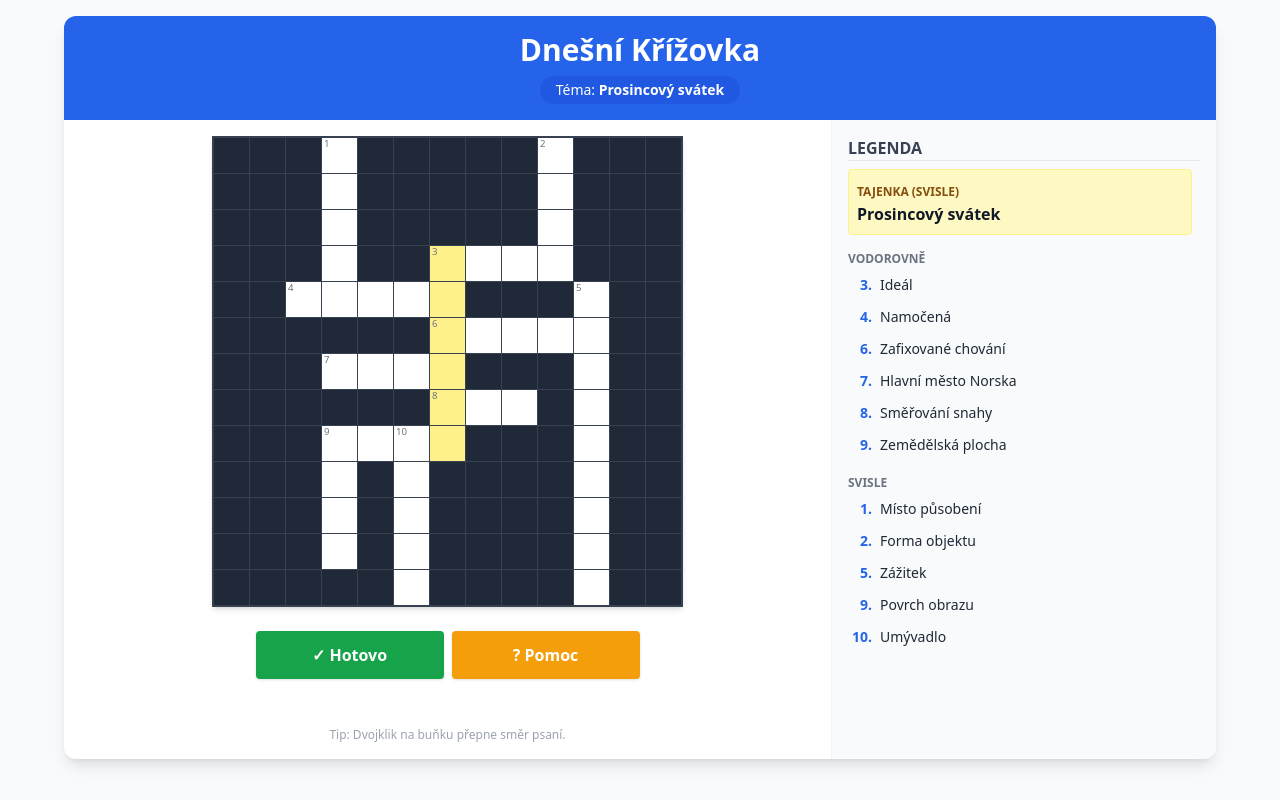
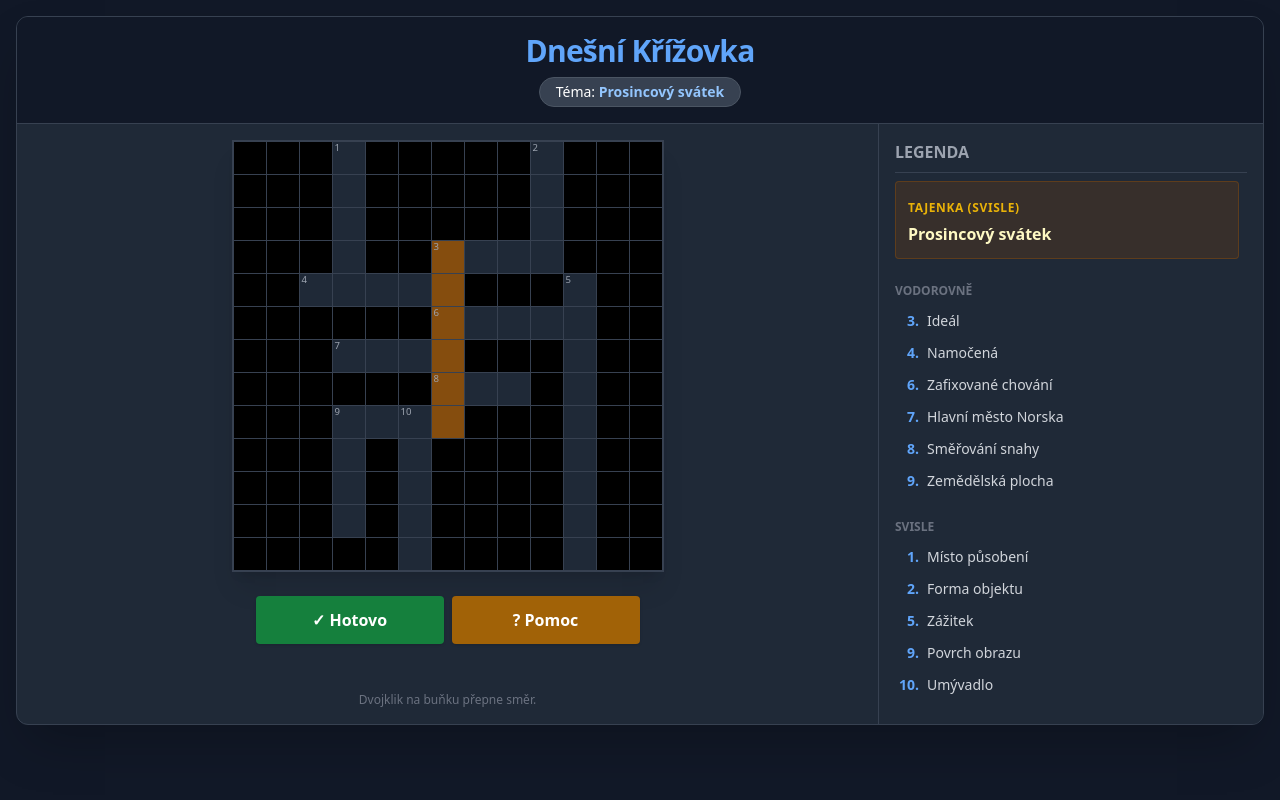
Before and after one commit to GrimBubbles/crossWordle, a plain HTML site: page index.html in a window 1280 px wide. Drawn offline with nearby package versions, Linux system fonts and the light colour scheme.

Commit message:
Update index.html

```diff
--- a/index.html
+++ b/index.html
@@ -1,110 +1,154 @@
 <!DOCTYPE html>
-<html lang="cs">
+<html lang="cs" class="dark">
 <head>
     <meta charset="UTF-8">
     <meta name="viewport" content="width=device-width, initial-scale=1.0">
     <title>Dnešní Křížovka</title>
     <script src="https://cdn.tailwindcss.com"></script>
+    <script>
+        tailwind.config = {
+            darkMode: 'class',
+            theme: {
+                extend: {
+                    colors: {
+                        gray: {
+                            850: '#1f2937',
+                            900: '#111827',
+                            950: '#030712',
+                        }
+                    }
+                }
+            }
+        }
+    </script>
     <style>
+        body {
+            background-color: #111827; /* Gray 900 */
+            color: #e5e7eb; /* Gray 200 */
+        }
+
         /* Mřížka */
         .crossword-grid {
             display: grid;
             gap: 1px;
-            background-color: #374151;
+            background-color: #374151; /* Barva mřížky */
             border: 2px solid #374151;
             margin: 0 auto;
             touch-action: manipulation;
         }
+
+        /* Buňky */
         .cell {
             position: relative;
-            background-color: white;
+            background-color: #1f2937; /* Gray 800 - základní buňka */
             aspect-ratio: 1;
             transition: background-color 0.1s;
         }
-        .cell.black { background-color: #1f2937; }
-        .cell.tajenka { background-color: #fef08a; }
 
-        /* Zvýraznění aktivního slova */
-        .cell.active-highlight { background-color: #bae6fd !important; }
-        /* Pokud je to zároveň tajenka a je aktivní */
-        .cell.tajenka.active-highlight { background-color: #fde047 !important; }
+        /* Černá políčka (teď spíše 'prázdná' v tmavém režimu) */
+        .cell.black {
+            background-color: #000000;
+        }
+
+        /* Tajenka (zlatavá, ale ne moc svítivá) */
+        .cell.tajenka {
+            background-color: #854d0e; /* Yellow 800 */
+            color: #fef08a; /* Světlý text */
+        }
+
+        /* Zvýraznění aktivního slova (tmavě modrá) */
+        .cell.active-highlight {
+            background-color: #1e40af !important; /* Blue 800 */
+        }
+        .cell.tajenka.active-highlight {
+            background-color: #a16207 !important; /* Yellow 700 */
+        }
 
         /* Inputy */
         .cell input {
             width: 100%; height: 100%;
             text-align: center; font-size: 1.1rem; font-weight: bold;
             text-transform: uppercase; border: none; background: transparent;
-            outline: none; padding: 0; margin: 0; color: #111827;
+            outline: none; padding: 0; margin: 0;
+            color: #ffffff; /* Bílý text */
             border-radius: 0; cursor: default;
-            caret-color: transparent; /* Skryje blikající kurzor, vypadá to lépe */
+            caret-color: transparent;
         }
-        .cell input:focus { background: transparent; }
 
-        /* Čísla */
+        /* Čísla (šedivá) */
         .cell-number {
             position: absolute; top: 1px; left: 2px;
-            font-size: 0.6rem; color: #6b7280; pointer-events: none; line-height: 1;
+            font-size: 0.6rem; color: #9ca3af; pointer-events: none; line-height: 1;
         }
 
         /* Legenda */
-        .clue-item { cursor: pointer; transition: background 0.2s; }
-        .clue-item:hover { background-color: #eff6ff; }
-        .clue-item.active-clue { background-color: #dbeafe; border-left: 4px solid #2563eb; }
+        .clue-item {
+            cursor: pointer;
+            transition: background 0.2s;
+            color: #d1d5db; /* Gray 300 */
+        }
+        .clue-item:hover { background-color: #374151; }
+        .clue-item.active-clue {
+            background-color: #1e3a8a; /* Dark Blue */
+            border-left: 4px solid #60a5fa; /* Light Blue accent */
+        }
 
         /* Loader */
         .loader {
-            border: 4px solid #f3f3f3; border-top: 4px solid #3b82f6;
+            border: 4px solid #374151; border-top: 4px solid #3b82f6;
             border-radius: 50%; width: 40px; height: 40px;
             animation: spin 1s linear infinite; margin: 20px auto;
         }
         @keyframes spin { 0% { transform: rotate(0deg); } 100% { transform: rotate(360deg); } }
 
-        @media (max-width: 600px) { .cell input { font-size: 0.9rem; } }
+        @media (max-width: 600px) { .cell input { font-size: 0.85rem; } }
     </style>
 </head>
-<body class="bg-gray-50 text-gray-800 min-h-screen flex flex-col font-sans">
+<body class="min-h-screen flex flex-col font-sans">
 
     <main class="flex-grow p-2 md:p-4">
-        <div class="max-w-6xl mx-auto bg-white rounded-xl shadow-lg overflow-hidden min-h-[600px]">
-            <header class="bg-blue-600 text-white p-4 text-center">
-                <h1 class="text-2xl md:text-3xl font-extrabold">Dnešní Křížovka</h1>
-                <div class="mt-2 inline-block bg-blue-700 bg-opacity-50 px-4 py-1 rounded-full text-sm">
-                    Téma: <span id="theme-display" class="font-bold">Načítání...</span>
+        <div class="max-w-7xl mx-auto bg-gray-800 rounded-xl shadow-2xl overflow-hidden min-h-[600px] border border-gray-700">
+            <header class="bg-gray-900 text-white p-4 text-center border-b border-gray-700">
+                <h1 class="text-2xl md:text-3xl font-extrabold tracking-tight text-blue-400">Dnešní Křížovka</h1>
+                <div class="mt-2 inline-block bg-gray-700 px-4 py-1 rounded-full text-sm border border-gray-600">
+                    Téma: <span id="theme-display" class="font-bold text-blue-300">Načítání...</span>
                 </div>
             </header>
 
             <div id="loading-state" class="py-20 text-center">
                 <div class="loader"></div>
-                <p class="text-gray-500">Stahuji křížovku...</p>
+                <p class="text-gray-400 mt-4">Generuji mřížku...</p>
             </div>
 
             <div id="game-content" class="hidden flex flex-col lg:flex-row h-full">
                 <!-- Mřížka -->
-                <div class="flex-1 p-4 flex flex-col items-center justify-start border-r border-gray-100">
-                    <div id="grid-container" class="crossword-grid shadow-md mb-6"></div>
+                <div class="flex-1 p-4 flex flex-col items-center justify-start border-r border-gray-700">
+                    <div id="grid-container" class="crossword-grid shadow-xl mb-6"></div>
 
                     <div class="flex gap-2 w-full justify-center max-w-sm">
-                        <button onclick="checkGame()" class="flex-1 bg-green-600 text-white py-3 rounded shadow font-bold hover:bg-green-700 transition">✓ Hotovo</button>
-                        <button onclick="revealLetter()" class="flex-1 bg-amber-500 text-white py-3 rounded shadow font-bold hover:bg-amber-600 transition">? Pomoc</button>
+                        <button onclick="checkGame()" class="flex-1 bg-green-700 hover:bg-green-600 text-white py-3 rounded shadow font-bold transition">✓ Hotovo</button>
+                        <button onclick="revealLetter()" class="flex-1 bg-yellow-700 hover:bg-yellow-600 text-white py-3 rounded shadow font-bold transition">? Pomoc</button>
                     </div>
                     <div id="status-msg" class="mt-4 font-bold h-6 text-center text-lg"></div>
-                    <p class="text-xs text-gray-400 mt-2">Tip: Dvojklik na buňku přepne směr psaní.</p>
+                    <p class="text-xs text-gray-500 mt-2">Dvojklik na buňku přepne směr.</p>
                 </div>
 
                 <!-- Legenda -->
-                <div class="w-full lg:w-96 bg-gray-50 p-4 flex flex-col h-[500px] lg:h-auto overflow-hidden">
-                    <h3 class="font-bold text-gray-700 mb-2 border-b">LEGENDA</h3>
-                    <div class="overflow-y-auto flex-1 pr-2 space-y-4">
-                        <div class="bg-yellow-100 p-2 rounded border border-yellow-200">
-                            <span class="text-xs font-bold text-yellow-800 uppercase">Tajenka (svisle)</span>
-                            <div id="tajenka-clue" class="font-bold text-gray-900">...</div>
+                <div class="w-full lg:w-96 bg-gray-850 p-4 flex flex-col h-[500px] lg:h-auto overflow-hidden">
+                    <h3 class="font-bold text-gray-400 mb-2 border-b border-gray-700 pb-2">LEGENDA</h3>
+                    <div class="overflow-y-auto flex-1 pr-2 space-y-6 custom-scrollbar">
+
+                        <div class="bg-yellow-900/30 p-3 rounded border border-yellow-800/50">
+                            <span class="text-xs font-bold text-yellow-500 uppercase tracking-wider">Tajenka (svisle)</span>
+                            <div id="tajenka-clue" class="font-bold text-yellow-100 mt-1">...</div>
                         </div>
+
                         <div>
-                            <h4 class="font-bold text-xs text-gray-500 uppercase mb-1">Vodorovně</h4>
+                            <h4 class="font-bold text-xs text-gray-500 uppercase mb-2">Vodorovně</h4>
                             <ul id="clues-across" class="space-y-1 text-sm"></ul>
                         </div>
                         <div>
-                            <h4 class="font-bold text-xs text-gray-500 uppercase mb-1">Svisle</h4>
+                            <h4 class="font-bold text-xs text-gray-500 uppercase mb-2">Svisle</h4>
                             <ul id="clues-down" class="space-y-1 text-sm"></ul>
                         </div>
                     </div>
@@ -116,7 +160,7 @@
     <script>
         const JSON_URL = 'data/daily/daily_crossword.json';
 
-        let gameState = { grid: [], width: 13, height: 13, words: [] };
+        let gameState = { grid: [], width: 16, height: 16, words: [] };
         let currentDirection = 'H';
 
         async function init() {
@@ -171,7 +215,7 @@
             const listDown = document.getElementById('clues-down');
 
             container.style.gridTemplateColumns = `repeat(${gameState.width}, 1fr)`;
-            const size = Math.min(35, Math.floor((window.innerWidth - 32) / gameState.width));
+            const size = Math.min(32, Math.floor((window.innerWidth - 32) / gameState.width));
 
             gameState.grid.forEach((row, r) => {
                 row.forEach((cell, c) => {
@@ -204,7 +248,7 @@
                 const li = document.createElement('li');
                 li.id = `clue-${w.number}-${w.direction}`;
                 li.className = 'clue-item p-1 rounded flex gap-2';
-                li.innerHTML = `<span class="font-bold text-blue-600 w-5 text-right">${w.number}.</span><span>${w.clue}</span>`;
+                li.innerHTML = `<span class="font-bold text-blue-400 w-5 text-right">${w.number}.</span><span>${w.clue}</span>`;
 
                 li.onclick = () => {
                     currentDirection = w.direction;
@@ -217,14 +261,10 @@
             });
         }
 
-        // --- Logika Ovládání ---
-
         function handleCellClick(e, r, c, wordsHere) {
             if (document.activeElement === e.target) return;
-            // Chytrá detekce směru
             if (wordsHere.hasH && !wordsHere.hasV) currentDirection = 'H';
             else if (wordsHere.hasV && !wordsHere.hasH) currentDirection = 'V';
-
             highlightActiveWord(r, c);
         }
 
@@ -238,24 +278,19 @@
             const r = +e.target.dataset.r;
             const c = +e.target.dataset.c;
 
-            // 1. Písmena
             if (e.key.match(/^[a-zA-ZáčďéěíňóřšťúůýžÁČĎÉĚÍŇÓŘŠŤÚŮÝŽ]$/)) {
                 e.preventDefault();
                 e.target.value = e.key.toUpperCase();
                 moveFocus(r, c, 1);
             }
-            // 2. Backspace (Vylepšený)
             else if (e.key === 'Backspace') {
                 e.preventDefault();
                 if (e.target.value !== '') {
-                    // Pokud buňka NENÍ prázdná, smaž ji a ZŮSTAŇ
-                    e.target.value = '';
+                    e.target.value = ''; // Jen smaž
                 } else {
-                    // Pokud buňka JE prázdná, jdi zpět a smaž tu předchozí
-                    moveFocusBackAndClear(r, c);
+                    moveFocusBackAndClear(r, c); // Smaž předchozí
                 }
             }
-            // 3. Šipky
             else if (e.key === 'ArrowRight') findCell(r, c + 1)?.focus();
             else if (e.key === 'ArrowLeft') findCell(r, c - 1)?.focus();
             else if (e.key === 'ArrowDown') findCell(r + 1, c)?.focus();
@@ -264,77 +299,58 @@
 
         function moveFocus(r, c, delta) {
             let nr = r, nc = c;
-            if (currentDirection === 'H') nc += delta;
-            else nr += delta;
-
+            if (currentDirection === 'H') nc += delta; else nr += delta;
             const nextInput = findCell(nr, nc);
             if (nextInput) nextInput.focus();
         }
 
-        // Speciální funkce pro Backspace: Jdi dozadu a smaž
         function moveFocusBackAndClear(r, c) {
             let nr = r, nc = c;
-            if (currentDirection === 'H') nc -= 1;
-            else nr -= 1;
-
+            if (currentDirection === 'H') nc -= 1; else nr -= 1;
             const prevInput = findCell(nr, nc);
             if (prevInput) {
                 prevInput.focus();
-                prevInput.value = ''; // Smazat obsah předchozí buňky
+                prevInput.value = '';
             }
         }
 
-        function findCell(r, c) {
-            return document.querySelector(`input[data-r="${r}"][data-c="${c}"]`);
+        function findCell(r, c) { return document.querySelector(`input[data-r="${r}"][data-c="${c}"]`); }
+        function isBlackCell(r, c) {
+            if (r < 0 || r >= gameState.height || c < 0 || c >= gameState.width) return true;
+            return gameState.grid[r][c].isBlack;
         }
 
-        // Zvýraznění POUZE aktivního slova (ne celého řádku/sloupce)
         function highlightActiveWord(r, c) {
-            // Reset
             document.querySelectorAll('.active-highlight').forEach(el => el.classList.remove('active-highlight'));
             document.querySelectorAll('.active-clue').forEach(el => el.classList.remove('active-clue'));
 
-            // Algoritmus: Najdi začátek a konec slova v aktuálním směru
             let start = (currentDirection === 'H') ? c : r;
             let end = start;
 
-            // Hledání začátku (doleva/nahoru)
             while (true) {
                 let prev = start - 1;
                 let checkR = (currentDirection === 'H') ? r : prev;
                 let checkC = (currentDirection === 'H') ? prev : c;
-
-                // Pokud jsme mimo mřížku nebo narazíme na černé políčko, konec
                 if (prev < 0 || isBlackCell(checkR, checkC)) break;
                 start--;
             }
 
-            // Hledání konce (doprava/dolů)
             const limit = (currentDirection === 'H') ? gameState.width : gameState.height;
             while (true) {
                 let next = end + 1;
                 let checkR = (currentDirection === 'H') ? r : next;
                 let checkC = (currentDirection === 'H') ? next : c;
-
                 if (next >= limit || isBlackCell(checkR, checkC)) break;
                 end++;
             }
 
-            // Aplikace highlightu na nalezený rozsah
             for (let i = start; i <= end; i++) {
-                let cellInput;
-                if (currentDirection === 'H') cellInput = findCell(r, i);
-                else cellInput = findCell(i, c);
-
-                if (cellInput) {
-                    cellInput.parentElement.classList.add('active-highlight');
-                }
+                let cellInput = (currentDirection === 'H') ? findCell(r, i) : findCell(i, c);
+                if (cellInput) cellInput.parentElement.classList.add('active-highlight');
             }
 
-            // Zvýraznění legendy
             const activeWord = gameState.words.find(w => {
                 if (w.direction !== currentDirection) return false;
-                // Kontrola, jestli focus (r, c) padá do rozsahu slova
                 if (currentDirection === 'H') return w.row === r && c >= w.col && c < w.col + w.word.length;
                 else return w.col === c && r >= w.row && r < w.row + w.word.length;
             });
@@ -348,33 +364,30 @@
             }
         }
 
-        function isBlackCell(r, c) {
-            // Bezpečné ověření, zda je buňka černá
-            if (r < 0 || r >= gameState.height || c < 0 || c >= gameState.width) return true;
-            return gameState.grid[r][c].isBlack;
-        }
-
         function checkGame() {
             let err = 0, empty = 0;
             document.querySelectorAll('input').forEach(i => {
                 const val = i.value.toUpperCase();
-                i.parentElement.classList.remove('bg-red-100', 'bg-green-100');
+                i.parentElement.classList.remove('bg-red-900', 'bg-green-900');
+                i.style.color = '#ffffff'; // Reset barvy
+
                 if(!val) empty++;
                 else if(val !== i.dataset.correct) {
-                    err++; i.parentElement.classList.add('bg-red-100');
-                    i.style.color = 'red';
+                    err++;
+                    i.parentElement.classList.add('bg-red-900');
+                    i.style.color = '#fca5a5'; // Světle červená
                 } else {
-                    i.parentElement.classList.add('bg-green-100');
-                    i.style.color = 'green';
+                    i.parentElement.classList.add('bg-green-900');
+                    i.style.color = '#86efac'; // Světle zelená
                 }
             });
             const status = document.getElementById('status-msg');
             if(err===0 && empty===0) {
                 status.innerText = "🎉 Perfektní! Vše správně.";
-                status.className = "mt-4 font-bold h-6 text-center text-green-600 animate-bounce";
+                status.className = "mt-4 font-bold h-6 text-center text-green-400 animate-bounce";
             } else {
                 status.innerText = `Chyb: ${err}, Prázdných: ${empty}`;
-                status.className = "mt-4 font-bold h-6 text-center text-red-600";
+                status.className = "mt-4 font-bold h-6 text-center text-red-400";
             }
         }
 
@@ -383,7 +396,9 @@
             if(bad.length) {
                 const el = bad[Math.floor(Math.random()*bad.length)];
                 el.value = el.dataset.correct;
-                el.style.color = 'blue';
+                el.style.color = '#60a5fa'; // Blue 400
+                el.parentElement.style.backgroundColor = '#1e3a8a';
+                setTimeout(() => el.parentElement.style.backgroundColor = '', 500);
             }
         }
 
```
